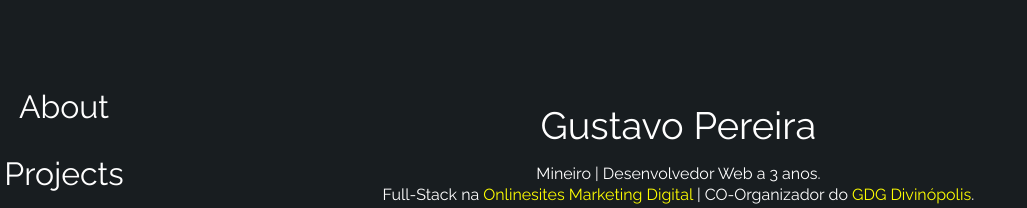
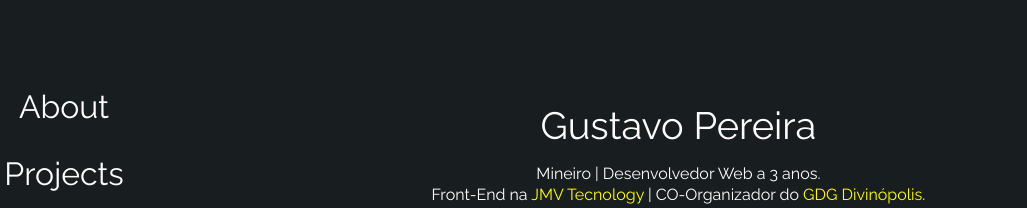
Before and after one commit to oguhpereira/oguhpereira.com.br, a Gatsby site: page / in a window 1280 px wide. Shown: the part 202-410 px from the top of the page, without its empty margins (0-1027 px from the left). Built offline with nearby package versions, Linux system fonts and the light colour scheme; Gatsby itself is replaced by a stand-in of ours.

Commit message:
Alterando Profissão

```diff
--- a/src/components/About/About.js
+++ b/src/components/About/About.js
@@ -10,7 +10,7 @@ const About = () =>{
                 <div className="icon"><span className="title">Gustavo Pereira</span>
                     <div className="hint">
                         Mineiro | Desenvolvedor Web a {year-2016} anos. <br/>
-                        Full-Stack na <a href="https://onlinesites.com.br/">Onlinesites Marketing Digital</a> | CO-Organizador do <a href="http://gdgdivi.github.io">GDG Divinópolis</a>.
+                        Front-End na <a href="https://jmvtechnology.com">JMV Tecnology</a> | CO-Organizador do <a href="http://gdgdivi.github.io">GDG Divinópolis</a>.
                         <br/>
                         Entre em Contato.
                         <br/>
```
